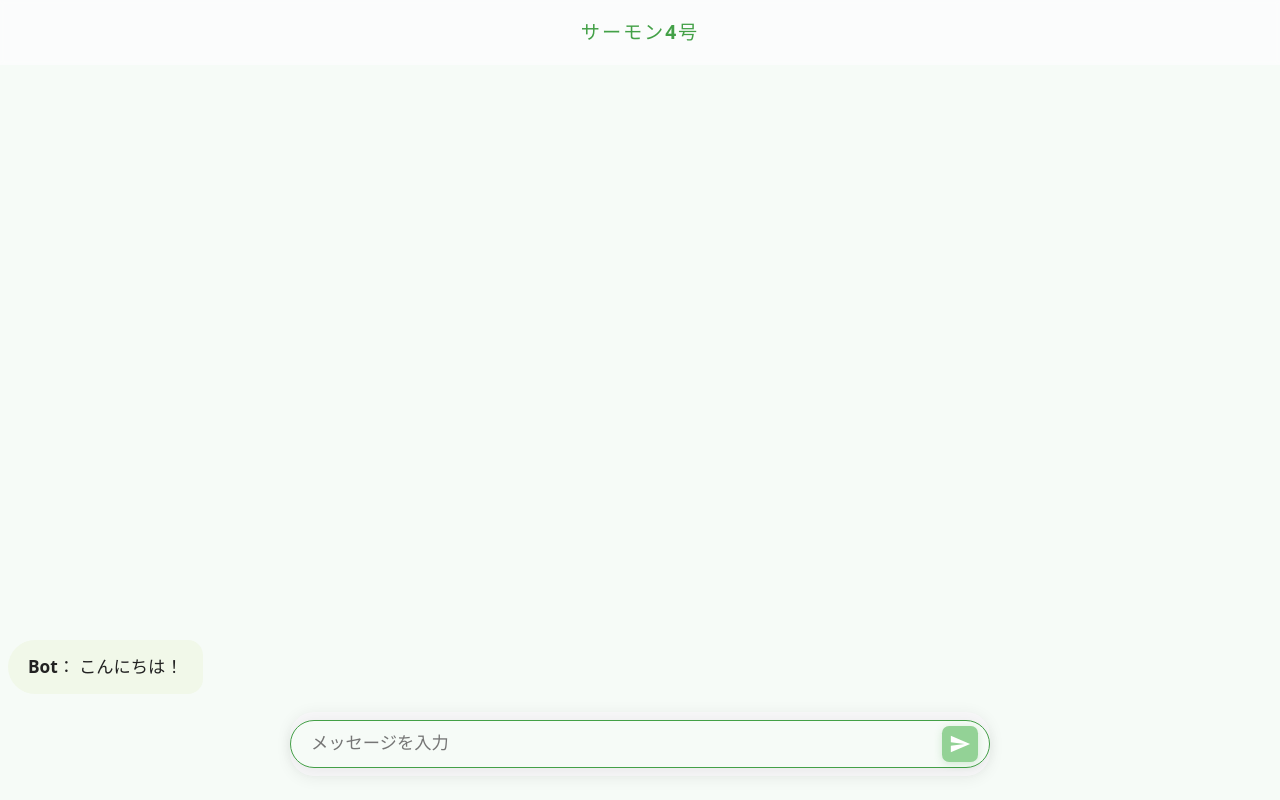
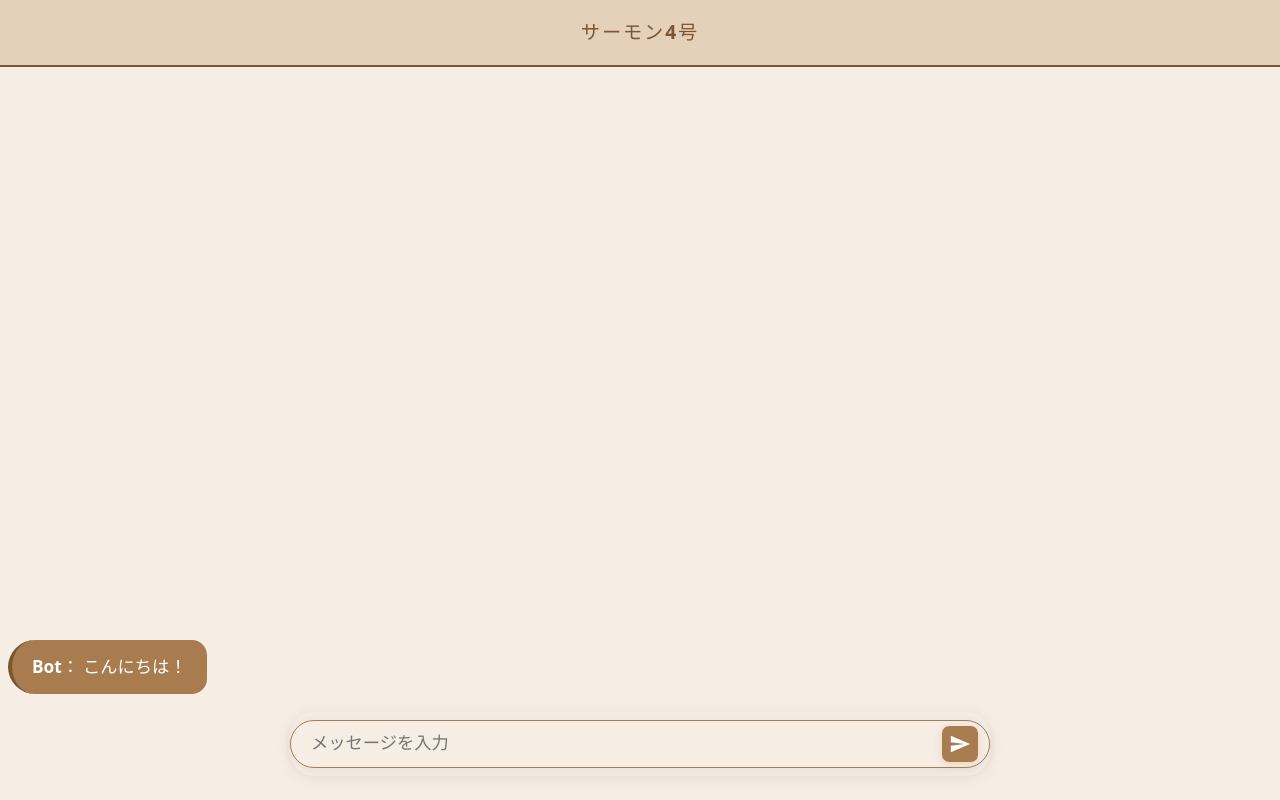
Before and after one commit to monokemonoke/salmon_4_remix, a React (Vite) app: page / in a window 1280 px wide. Built offline with nearby package versions, Linux system fonts and the light colour scheme.

Commit message:
fix: change theme

```diff
--- a/src/App.module.css
+++ b/src/App.module.css
@@ -1,19 +1,22 @@
 :root {
-  --color-bg: #f6fbf7;
-  --color-bg-dark: #232d25;
-  --color-surface: #fdfdfdcc;
-  --color-surface-dark: #2e3b32cc;
-  --color-primary-surface: #43a047cc;
-  --color-primary: #43a047;
-  --color-primary-dark: #7ed957;
-  --color-border: #b5b5b5;
-  --color-border-dark: #3a4a3a;
-  --color-text: #222;
-  --color-text-dark: #f6fbf7;
-  --color-btn: #43a047;
-  --color-btn-dark: #7ed957;
+  --color-bg: #f6ede4;
+  --color-bg-dark: #f6ede4;
+  --color-surface: #e2c9b0cc;
+  --color-surface-dark: #e2c9b0cc;
+  --color-primary-surface: #c9a882cc;
+  --color-primary: #a97c50;
+  --color-primary-dark: #7a5632;
+  --color-border: #a97c50;
+  --color-border-dark: #7a5632;
+  --color-text: #4b3a28;
+  --color-text-dark: #fff;
+  --color-btn: #a97c50;
+  --color-btn-dark: #7a5632;
   --color-btn-text: #fff;
-  --color-btn-text-dark: #232d25;
+  --color-btn-text-dark: #f6ede4;
+  --color-brown-light: #f6ede4;
+  --color-brown: #a97c50;
+  --color-brown-dark: #7a5632;
 }
 @media (prefers-color-scheme: dark) {
   :root {
@@ -24,6 +27,9 @@
     --color-text: var(--color-text-dark);
     --color-btn: var(--color-btn-dark);
     --color-btn-text: var(--color-btn-text-dark);
+    --color-brown-light: #f6ede4;
+    --color-brown: #a97c50;
+    --color-brown-dark: #7a5632;
   }
 }
 
@@ -93,18 +99,19 @@ body {
   word-break: break-word;
 }
 .userMsg {
-  background: #e0e0e0;
-  color: #222;
+  background: var(--color-brown-light);
+  color: var(--color-brown-dark);
   align-self: flex-end;
   border-bottom-right-radius: 32px;
   border-top-right-radius: 32px;
 }
 .botMsg {
-  background: #f1f8e9;
-  color: #222;
+  background: var(--color-brown);
+  color: #fff;
   align-self: flex-start;
   border-bottom-left-radius: 32px;
   border-top-left-radius: 32px;
+  border-left: 4px solid var(--color-brown-dark);
 }
 .speaker {
   font-weight: bold;
@@ -130,7 +137,7 @@ body {
   max-width: 700px;
   display: flex;
   align-items: flex-end;
-  background: #f7f7f8;
+  background: var(--color-bg);
   border-radius: 24px;
   padding: 8px 0 8px 0;
   box-shadow: 0 2px 16px 0 #0001;
@@ -142,10 +149,10 @@ body {
   max-height: 160px;
   padding: 14px 56px 14px 20px;
   border-radius: 24px;
-  border: 1.5px solid var(--color-primary);
+  border: 1.5px solid var(--color-brown);
   font-size: 1.08rem;
   background: var(--color-bg);
-  color: var(--color-text);
+  color: var(--color-brown-dark);
   transition: border 0.2s;
   box-shadow: 0 2px 16px 0 #0001;
   resize: none;
@@ -155,14 +162,14 @@ body {
 }
 .input:focus {
   outline: none;
-  border: 2px solid var(--color-primary);
+  border: 2px solid var(--color-brown-dark);
   box-shadow: 0 2px 24px 0 #43a04722;
 }
 .sendButton {
   position: absolute;
   right: 12px;
   bottom: 14px;
-  background: hsl(123, 41%, 70%);
+  background: var(--color-brown);
   color: #fff;
   border: none;
   height: 36px;
@@ -173,7 +180,7 @@ body {
   justify-content: center;
   z-index: 2;
   transition: background 0.2s, color 0.2s, box-shadow 0.2s;
-  box-shadow: 0 2px 8px 0 #43a04733;
+  box-shadow: 0 2px 8px 0 #a97c5033;
   cursor: pointer;
   padding: 0;
   font-size: 1.2rem;
@@ -186,10 +193,13 @@ body {
   box-shadow: none;
 }
 .sendButton:hover {
-  background: hsl(123, 41%, 70%);
+  background: var(--color-brown-dark);
+  color: #fff;
 }
 .sendButton:focus {
-  background: hsl(123, 41%, 30%);
+  background: var(--color-brown-light);
+  color: var(--color-brown-dark);
+  border: 2px solid var(--color-brown-dark);
 }
 .finished {
   text-align: center;
@@ -202,7 +212,7 @@ body {
   top: 0;
   z-index: 1000;
   background: var(--color-surface);
-  color: var(--color-primary);
+  color: var(--color-brown-dark);
   padding: 18px 8px;
   text-align: center;
   font-weight: bold;
@@ -214,6 +224,7 @@ body {
   backdrop-filter: blur(2px);
   box-shadow: none;
   border: none;
+  border-bottom: 2px solid var(--color-brown-dark);
   display: flex;
   align-items: center;
   justify-content: center;
```
